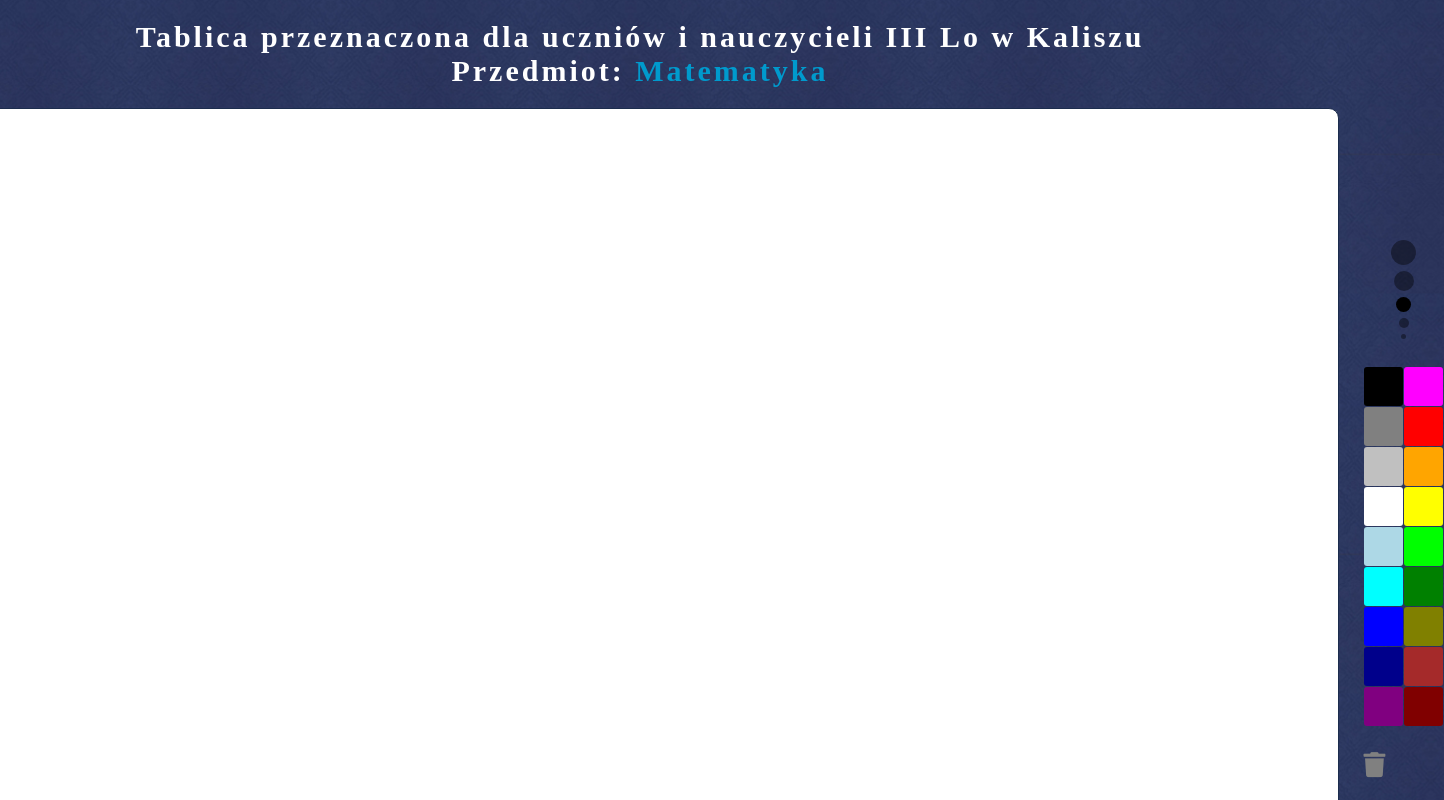
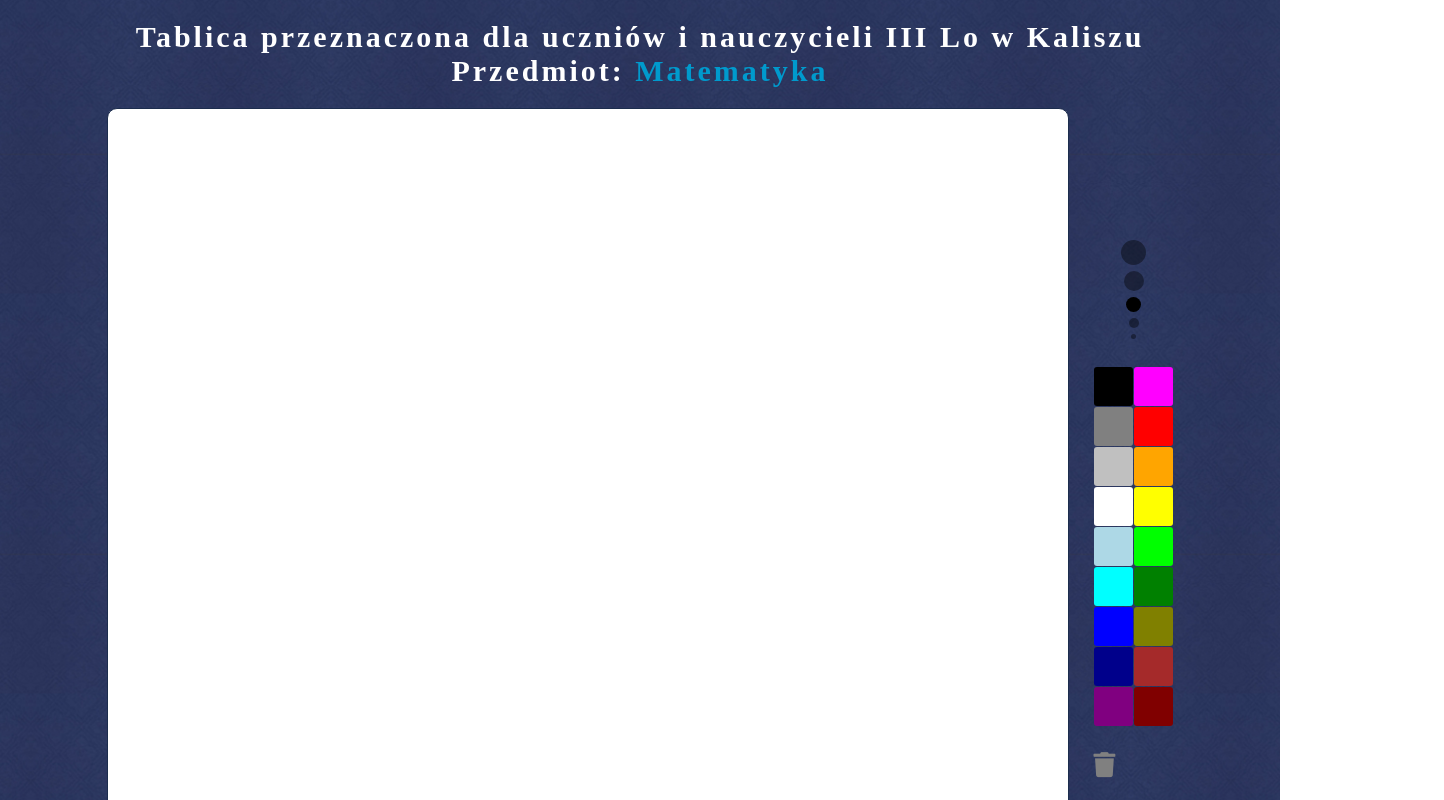
Before and after one commit to Wiciu02/Apliccation, a website: page public/index.html in a window 1280 px wide. Shown: the top 800 px of the page, 1444 px wide, since content can reach past the window. Drawn offline with nearby package versions, Linux system fonts and the light colour scheme; no server answers; a web font is replaced by a local one.

Commit message:
Update style.css

```diff
--- a/public/style.css
+++ b/public/style.css
@@ -33,6 +33,7 @@ h1 {
     border: 1px solid rgb(28, 45, 77);
     cursor: crosshair;
     border-radius: 10px;
+    max-width: 75%;
 }
 
 #controls {
```
